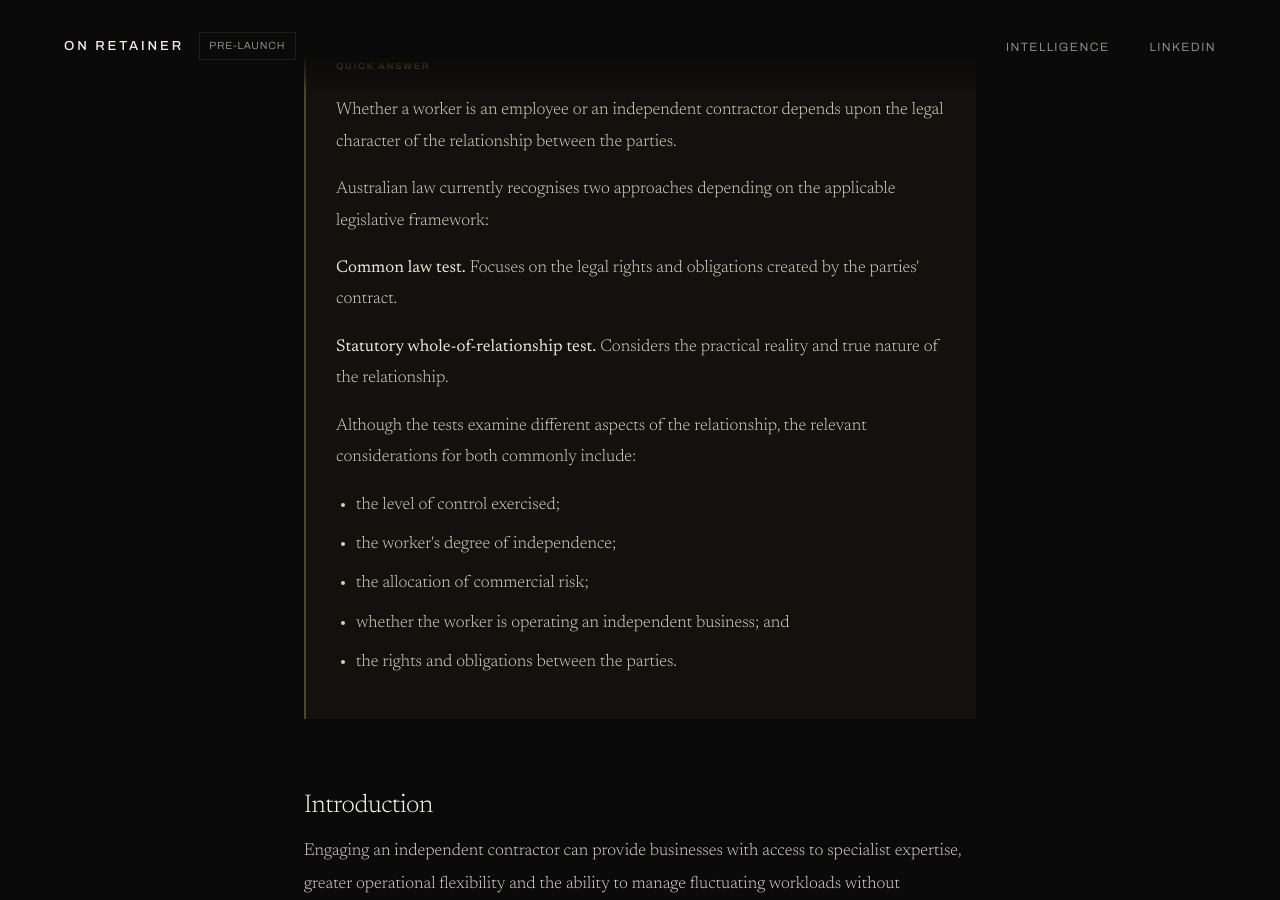
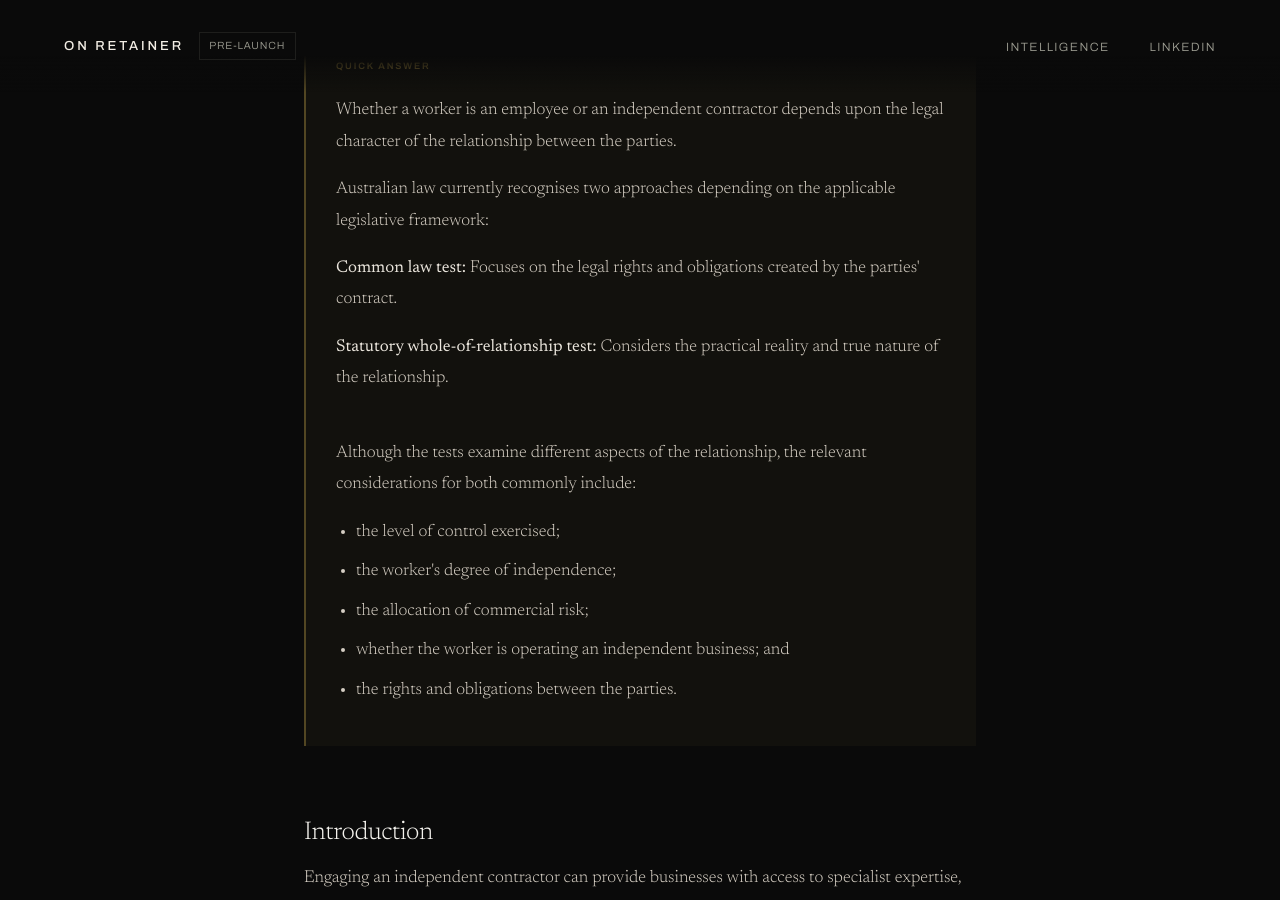
Before and after one commit to Syn-axe/solid-guacamole, a Jekyll site: the page built from _articles/independent-contractor-vs-employee.md, in a window 1280 px wide and 900 px high, scrolled down 719 px. Built offline with Jekyll 4.4.1, drawn with Linux system fonts in a browser that asks for light colours.

Commit message:
Update independent-contractor-vs-employee.md

```diff
--- a/_articles/independent-contractor-vs-employee.md
+++ b/_articles/independent-contractor-vs-employee.md
@@ -13,15 +13,9 @@
   <p class="quick-answer-label">Quick Answer</p>
   <p>Whether a worker is an employee or an independent contractor depends upon the legal character of the relationship between the parties.</p>
   <p>Australian law currently recognises two approaches depending on the applicable legislative framework:</p>
-<p>
-  <strong>Common law test.</strong>
-  Focuses on the legal rights and obligations created by the parties' contract.
-</p>
-
-<p>
-  <strong>Statutory whole-of-relationship test.</strong>
-  Considers the practical reality and true nature of the relationship.
-</p>
+  <p><strong>Common law test:</strong> Focuses on the legal rights and obligations created by the parties' contract.</p>
+  <p><strong>Statutory whole-of-relationship test:</strong> Considers the practical reality and true nature of the relationship.</p>
+  <br>
   <p>Although the tests examine different aspects of the relationship, the relevant considerations for both commonly include:</p>
    <ul>
     <li>the level of control exercised;</li>
```
